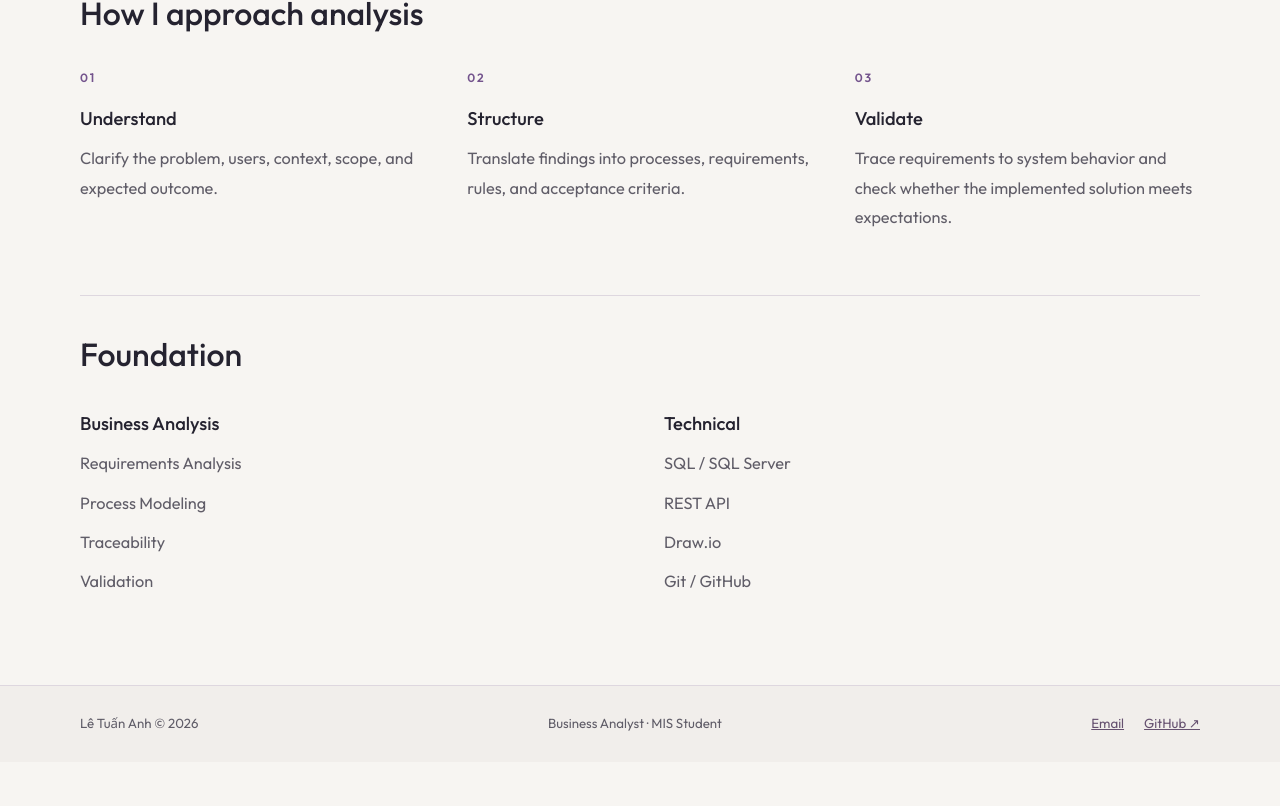
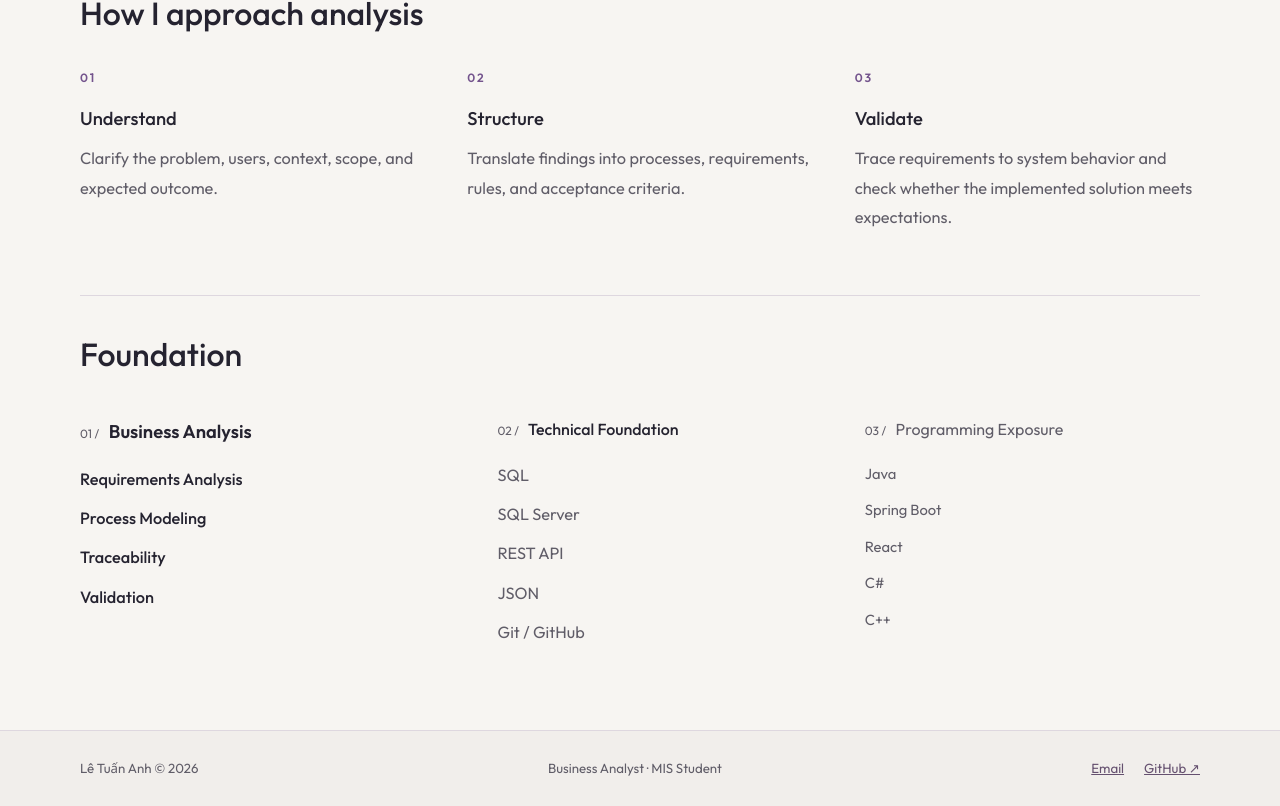
Before and after one commit to ltuananh1105/Portfolio, a React (Create React App) app: page /about in a window 1280 px wide. Shown: the part 682-1488 px from the top of the page. Before the commit the page ends 1444 px from the top, so only its background shows below. Built offline with nearby package versions, Linux system fonts and the light colour scheme; a web font is replaced by a local one.

Commit message:
Clarify About foundation with supporting technical exposure

```diff
--- a/src/components/About/About.js
+++ b/src/components/About/About.js
@@ -11,6 +11,39 @@ export default function About() {
       ["Structure", "Translate findings into processes, requirements, rules, and acceptance criteria."],
       ["Validate", "Trace requirements to system behavior and check whether the implemented solution meets expectations."]
     ].map(([title,body],i)=><div key={title}><p className="editorial-eyebrow">0{i+1}</p><h3>{title}</h3><p>{body}</p></div>)}</div></section>
-    <section className="editorial-section"><h2>Foundation</h2><div className="foundation-columns"><div><h3>Business Analysis</h3><ul><li>Requirements Analysis</li><li>Process Modeling</li><li>Traceability</li><li>Validation</li></ul></div><div><h3>Technical</h3><ul><li>SQL / SQL Server</li><li>REST API</li><li>Draw.io</li><li>Git / GitHub</li></ul></div></div></section>
+    <section className="editorial-section about-foundation">
+      <h2>Foundation</h2>
+      <div className="about-foundation-groups">
+        <div className="about-foundation-primary">
+          <h3><span>01 /</span> Business Analysis</h3>
+          <ul>
+            <li>Requirements Analysis</li>
+            <li>Process Modeling</li>
+            <li>Traceability</li>
+            <li>Validation</li>
+          </ul>
+        </div>
+        <div>
+          <h3><span>02 /</span> Technical Foundation</h3>
+          <ul>
+            <li>SQL</li>
+            <li>SQL Server</li>
+            <li>REST API</li>
+            <li>JSON</li>
+            <li>Git / GitHub</li>
+          </ul>
+        </div>
+        <div className="about-foundation-exposure">
+          <h3><span>03 /</span> Programming Exposure</h3>
+          <ul>
+            <li>Java</li>
+            <li>Spring Boot</li>
+            <li>React</li>
+            <li>C#</li>
+            <li>C++</li>
+          </ul>
+        </div>
+      </div>
+    </section>
   </div></main>;
 }
--- a/src/editorial.css
+++ b/src/editorial.css
@@ -20,6 +20,14 @@ body, .App { background: var(--editorial-bg); color: var(--editorial-ink); }
 .analysis-columns { display: grid; grid-template-columns: repeat(3,minmax(0,1fr)); gap: 42px; margin-top: 32px; }
 .foundation-columns { display: grid; grid-template-columns: repeat(2,minmax(0,1fr)); gap: 24px 48px; margin-top: 24px; }
 .foundation-columns ul { list-style: none; padding: 0; }
+.about-foundation-groups { display: grid; grid-template-columns: 1.15fr 1fr 1fr; gap: 32px; margin-top: 28px; }
+.about-foundation h3 { font-size: 1rem; line-height: 1.6; }
+.about-foundation h3 span { font-size: .75rem; color: #605d68; margin-right: 6px; font-weight: 400; }
+.about-foundation ul { list-style: none; padding: 0; margin: 18px 0 0; }
+.about-foundation .about-foundation-primary h3 { font-size: 1.15rem; font-weight: 600; }
+.about-foundation .about-foundation-primary li { color: #252330; font-weight: 500; }
+.about-foundation .about-foundation-exposure h3 { color: #605d68; font-weight: 400; }
+.about-foundation .about-foundation-exposure li { font-size: .92rem; }
 .career-stage { padding-bottom: 10px; }
 .editorial-actions { display: flex; flex-wrap: wrap; justify-content: center; align-items: center; gap: 22px; margin: 28px 0; }
 .editorial-actions a, .editorial-button, .editorial-back { display: inline-flex; align-items: center; justify-content: center; min-height: 46px; color: var(--editorial-accent); text-decoration: none; }
@@ -89,6 +97,7 @@ body, .App { background: var(--editorial-bg); color: var(--editorial-ink); }
  .lu-case-section { padding-left: 24px; }
 }
 @media(max-width: 767px) {
+ .about-foundation-groups { grid-template-columns: minmax(0, 1fr); gap: 28px; }
  .editorial-page { padding: 110px 22px 55px; }
  .about-composition, .analysis-columns, .foundation-columns, .resume-facts { grid-template-columns: minmax(0,1fr); }
  .about-illustration { max-width: 170px; justify-self: center; }
```
